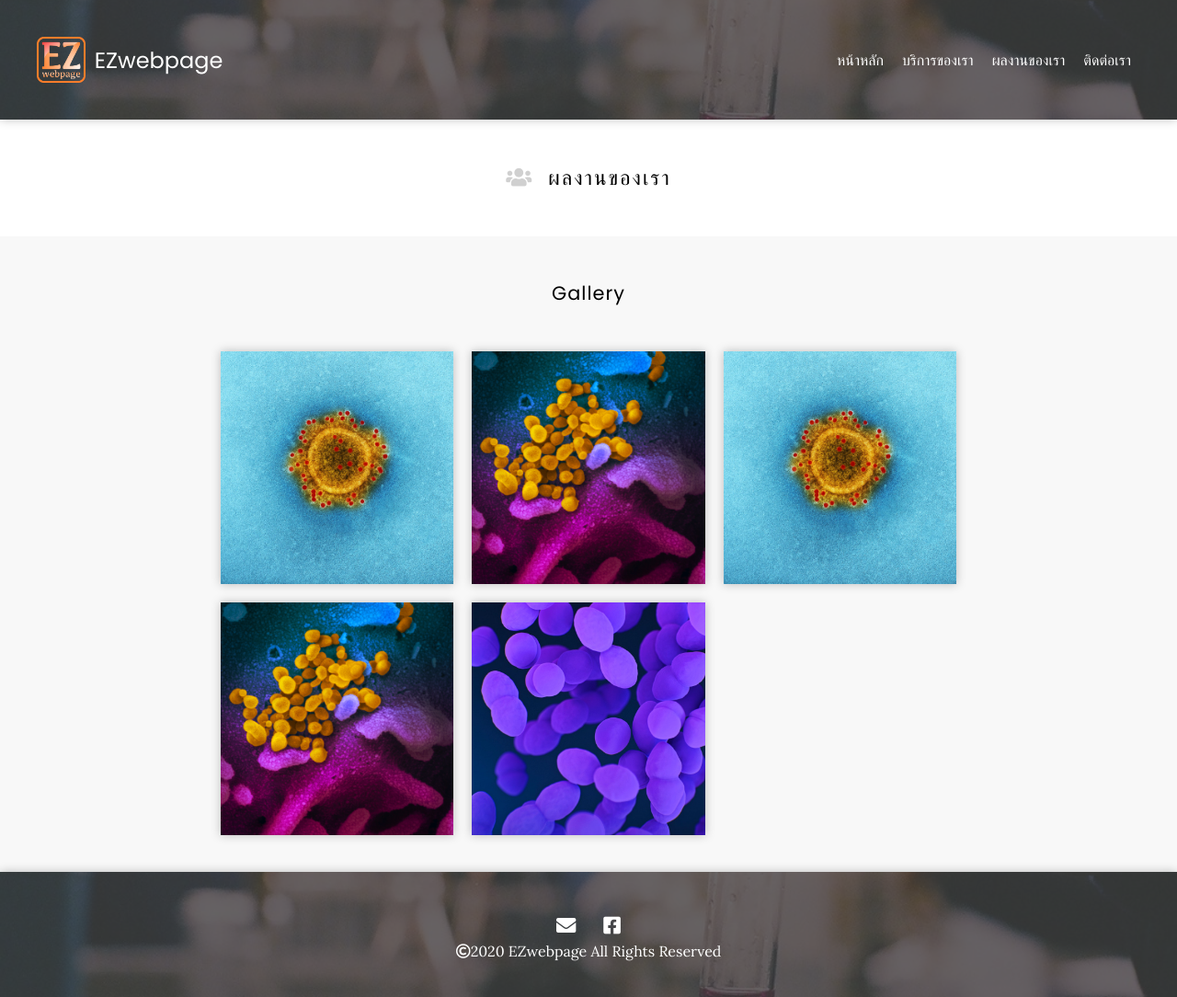
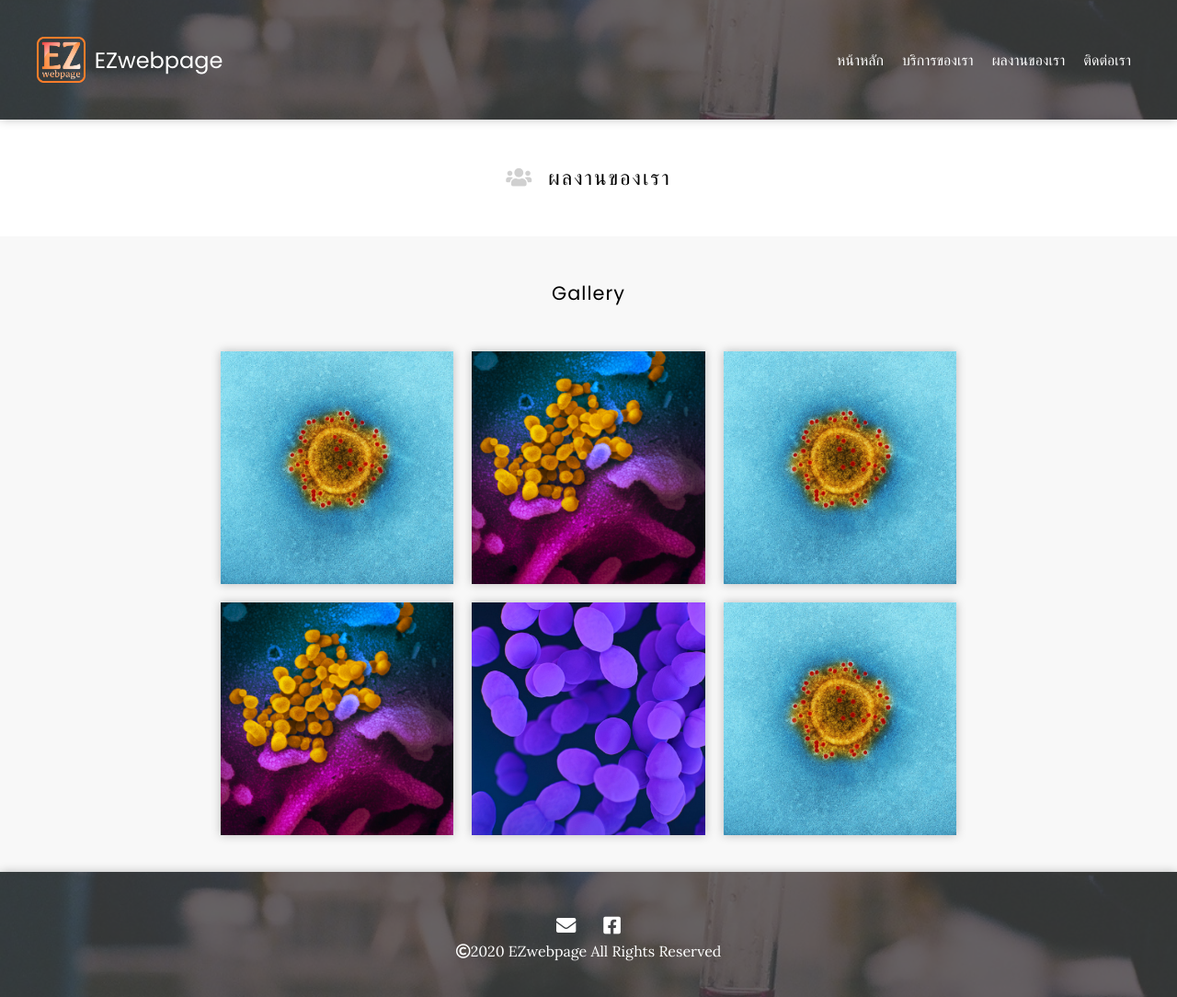
Before and after one commit to EZwebpage/Showcase, a Jekyll site: the page built from gallery/index.md, in a window 1280 px wide. Shown: the whole page at 92% size. Built offline with Jekyll 4.4.1, drawn with Linux system fonts in a browser that asks for light colours; nearby versions of some CDN libraries.

Commit message:
Update index.md

```diff
--- a/gallery/index.md
+++ b/gallery/index.md
@@ -18,4 +18,5 @@ title: Team
   link3="https://cell.com/"
   image4="images/virus.jpg"
   image5="images/bacteria.jpg"
+  image6="images/cell.jpg"
 %}
```
